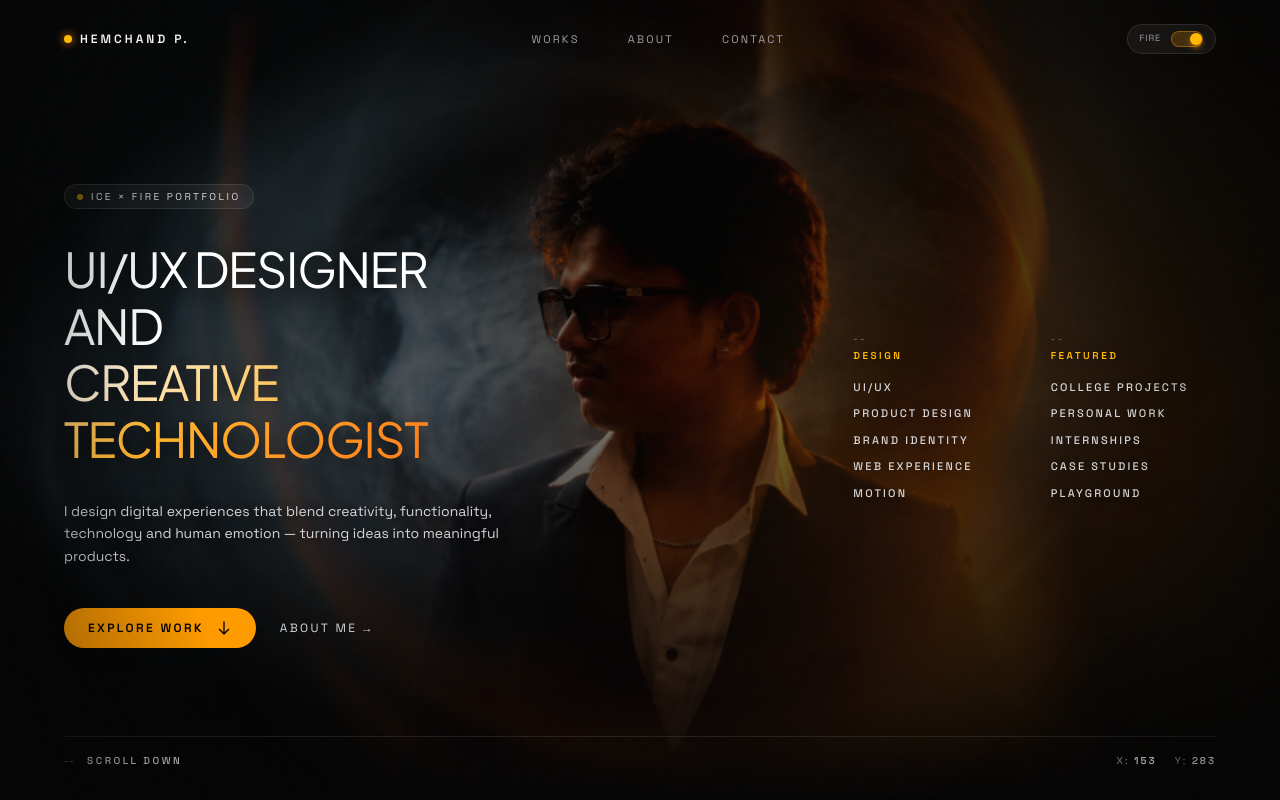
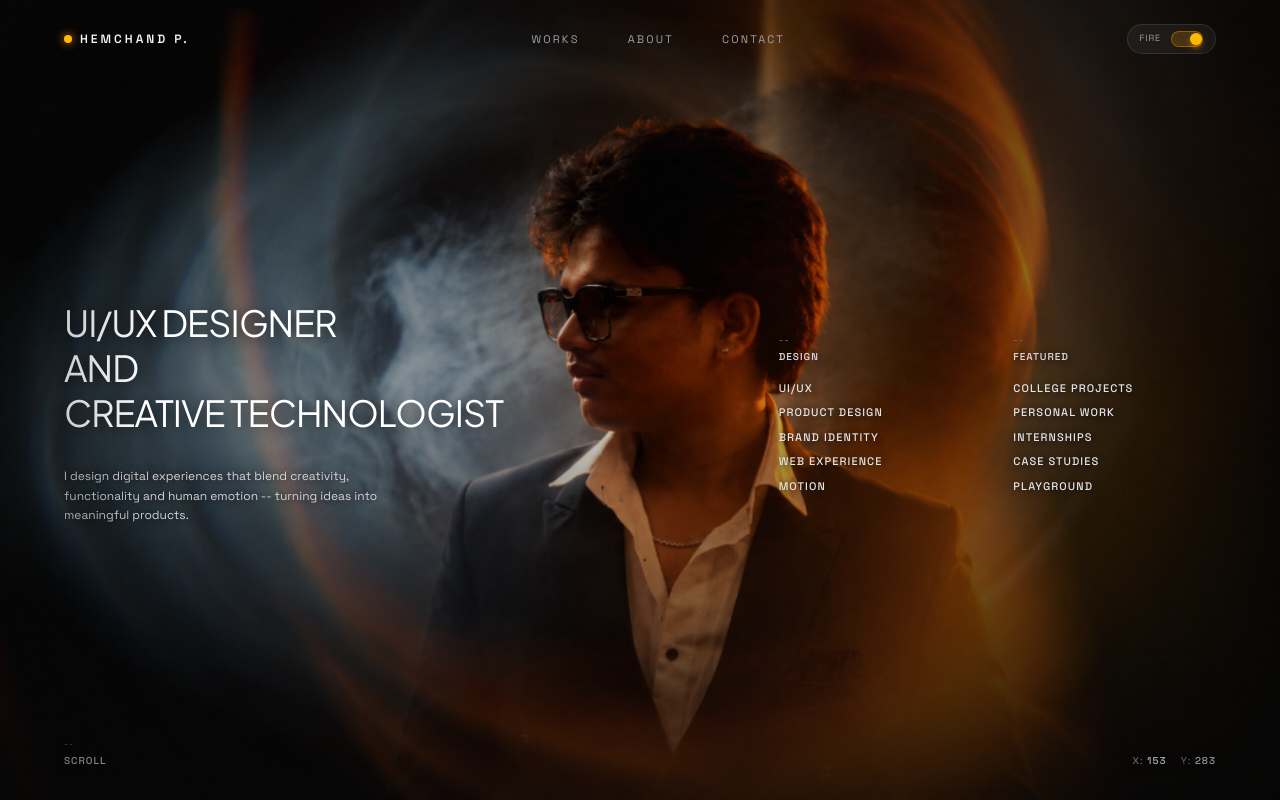
Before and after one commit to hemchandrp21-lgtm/hemchand-portfolio, a React (Vite) app: page / in a window 1280 px wide. Shown: the top 800 px of the page. Built offline with nearby package versions, Linux system fonts and the light colour scheme.

Commit message:
Restore original Hero section design

```diff
--- a/src/components/CinematicHeroEffect.jsx
+++ b/src/components/CinematicHeroEffect.jsx
@@ -1,12 +1,9 @@
 import { useEffect, useRef } from 'react';
-import { useIceFire } from '../context/IceFireContext';
 
 function CinematicHeroEffect({ imageSrc = '/hero_portrait_suit.jpg', className = '' }) {
   const containerRef = useRef(null);
   const imgRef = useRef(null);
-  const fireFlareRef = useRef(null);
-  const iceFlareRef = useRef(null);
-  const { isFire } = useIceFire();
+  const flareRef = useRef(null);
 
   useEffect(() => {
     const container = containerRef.current;
@@ -44,7 +41,7 @@ function CinematicHeroEffect({ imageSrc = '/hero_portrait_suit.jpg', className =
     };
 
     const loop = () => {
-      // Smooth lerp for buttery cinematic inertia
+      // Smooth lerping for fluid cinematic motion without stutter
       currentX += (targetX - currentX) * 0.08;
       currentY += (targetY - currentY) * 0.08;
 
@@ -56,12 +53,8 @@ function CinematicHeroEffect({ imageSrc = '/hero_portrait_suit.jpg', className =
         imgRef.current.style.transform = `scale(${scale}) translate3d(${shiftX * 0.08}px, ${shiftY * 0.08}px, 0)`;
       }
 
-      if (fireFlareRef.current) {
-        fireFlareRef.current.style.transform = `translate3d(${shiftX * 0.5}px, ${shiftY * 0.35}px, 0)`;
-      }
-
-      if (iceFlareRef.current) {
-        iceFlareRef.current.style.transform = `translate3d(${-shiftX * 0.5}px, ${-shiftY * 0.35}px, 0)`;
+      if (flareRef.current) {
+        flareRef.current.style.transform = `translate3d(${shiftX * 0.6}px, ${shiftY * 0.4}px, 0)`;
       }
 
       animFrameId = requestAnimationFrame(loop);
@@ -85,48 +78,33 @@ function CinematicHeroEffect({ imageSrc = '/hero_portrait_suit.jpg', className =
   return (
     <div
       ref={containerRef}
-      className={`relative w-full h-full overflow-hidden select-none bg-[#050505] ${className}`}
+      className={`relative w-full h-full overflow-hidden select-none bg-[#070707] ${className}`}
     >
-      {/* 1. Cinematic Portrait Image */}
+      {/* Slightly Darkened Portrait Photo for Crisp Text Contrast */}
       <img
         ref={imgRef}
         src={imageSrc}
         alt="Hemchand Paunikar"
-        className="absolute inset-0 w-full h-full object-cover object-center filter brightness-[0.78] contrast-[1.15] opacity-100 will-change-transform transition-all duration-700"
+        className="absolute inset-0 w-full h-full object-cover object-center filter brightness-[0.82] contrast-[1.1] opacity-100 will-change-transform"
         style={{
           transform: 'scale(1) translate3d(0px, 0px, 0)',
         }}
       />
 
-      {/* 2. Cold Icy Cyan Volumetric Glow (Top-Left / Opposite Balance) */}
+      {/* Warm Amber Fire Lens Flare Glow on Right */}
       <div
-        ref={iceFlareRef}
-        className={`absolute -left-20 -top-20 w-[42rem] h-[42rem] pointer-events-none mix-blend-screen transition-opacity duration-700 will-change-transform ${
-          isFire ? 'opacity-35' : 'opacity-80'
-        }`}
+        ref={flareRef}
+        className="absolute right-0 top-1/4 w-[45rem] h-[45rem] pointer-events-none mix-blend-screen opacity-50 will-change-transform"
         style={{
-          background: 'radial-gradient(circle at 30% 30%, rgba(114, 216, 255, 0.45) 0%, rgba(63, 188, 232, 0.2) 45%, transparent 75%)',
+          background: 'radial-gradient(circle at 75% 50%, rgba(245, 158, 11, 0.45) 0%, rgba(217, 119, 6, 0.2) 40%, transparent 75%)',
           transform: 'translate3d(0px, 0px, 0)',
-          filter: 'blur(50px)',
+          filter: 'blur(40px)',
         }}
       />
 
-      {/* 3. Warm Amber Fire Volumetric Flare Glow (Bottom-Right / Fire Balance) */}
-      <div
-        ref={fireFlareRef}
-        className={`absolute -right-20 bottom-0 w-[46rem] h-[46rem] pointer-events-none mix-blend-screen transition-opacity duration-700 will-change-transform ${
-          isFire ? 'opacity-80' : 'opacity-35'
-        }`}
-        style={{
-          background: 'radial-gradient(circle at 75% 65%, rgba(255, 122, 24, 0.5) 0%, rgba(255, 181, 46, 0.2) 45%, transparent 75%)',
-          transform: 'translate3d(0px, 0px, 0)',
-          filter: 'blur(55px)',
-        }}
-      />
-
-      {/* 4. Editorial Legibility Vignette Overlays */}
-      <div className="absolute inset-0 bg-gradient-to-r from-[#050505]/85 via-[#050505]/40 to-[#050505]/75 pointer-events-none" />
-      <div className="absolute inset-0 bg-gradient-to-t from-[#050505] via-transparent to-[#050505]/50 pointer-events-none" />
+      {/* Dark Legibility Gradient Overlays behind Text */}
+      <div className="absolute inset-0 bg-gradient-to-r from-[#070707]/60 via-transparent to-[#070707]/50 pointer-events-none" />
+      <div className="absolute inset-0 bg-gradient-to-t from-[#070707]/80 via-transparent to-[#070707]/40 pointer-events-none" />
     </div>
   );
 }
--- a/src/components/Hero.jsx
+++ b/src/components/Hero.jsx
@@ -1,11 +1,9 @@
 import { useEffect, useRef } from 'react';
 import CinematicHeroEffect from './CinematicHeroEffect';
-import { useIceFire } from '../context/IceFireContext';
 
 function Hero() {
   const xRef = useRef(null);
   const yRef = useRef(null);
-  const { isFire } = useIceFire();
 
   useEffect(() => {
     let animFrameId = null;
@@ -43,86 +41,51 @@ function Hero() {
   };
 
   return (
-    <section className="relative w-full h-screen min-h-[680px] overflow-hidden bg-[#050505] text-white flex flex-col justify-between px-6 sm:px-10 lg:px-16 pt-24 pb-8 select-none">
-      {/* 1. Background Cinematic ICE × FIRE Portrait Visual Effect */}
+    <section className="relative w-full h-screen min-h-[650px] overflow-hidden bg-[#070707] text-white flex flex-col justify-between px-8 lg:px-16 pt-24 pb-8 select-none">
+      {/* Full-Screen Cinematic Background Effect */}
       <div className="absolute inset-0 w-full h-full pointer-events-auto z-0">
         <CinematicHeroEffect imageSrc="/hero_portrait_suit.jpg" />
       </div>
 
-      {/* 2. Main Grid Content */}
+      {/* Main Grid Content matching exact reference scale */}
       <div className="relative z-10 w-full max-w-7xl mx-auto flex-1 grid grid-cols-1 lg:grid-cols-12 gap-8 items-center my-auto pointer-events-none">
 
-        {/* Left Side: Editorial Typography & Positioning */}
-        <div className="lg:col-span-7 flex flex-col justify-center self-center my-auto pointer-events-auto space-y-6 sm:space-y-8 items-start text-left">
-          {/* Tag & Subhead */}
-          <div className="inline-flex items-center gap-2 px-3 py-1 rounded-full bg-white/5 border border-white/10 text-[10px] font-mono tracking-[0.25em] text-zinc-300 uppercase">
-            <span className={`w-1.5 h-1.5 rounded-full ${isFire ? 'bg-amber-400 animate-pulse' : 'bg-cyan-400 animate-pulse'}`} />
-            <span>ICE &times; FIRE PORTFOLIO</span>
-          </div>
-
-          {/* Main Title - Architectural Uppercase */}
-          <div className="max-w-xl">
-            <h1 className="font-sans font-normal text-3xl sm:text-4xl lg:text-5xl tracking-tight text-white leading-[1.18] uppercase drop-shadow-[0_4px_12px_rgba(0,0,0,0.9)]">
+        {/* Left Side: Title & Bio Subtext (Vertically Centered Mid-Left) */}
+        <div className="lg:col-span-6 flex flex-col justify-center self-center my-auto pointer-events-auto space-y-6 sm:space-y-8 items-start text-left">
+          {/* Main Title matching reference screenshot proportion - ALL CAPS */}
+          <div className="max-w-md">
+            <h1 className="font-sans font-normal text-2xl sm:text-3xl lg:text-4xl tracking-tight text-white drop-shadow-[0_2px_8px_rgba(0,0,0,0.8)] leading-[1.25] uppercase">
               UI/UX DESIGNER <br />
               AND <br />
-              <span className={`transition-colors duration-500 ${isFire ? 'gradient-text-fire' : 'gradient-text-ice'}`}>
-                CREATIVE TECHNOLOGIST
-              </span>
+              CREATIVE TECHNOLOGIST
             </h1>
           </div>
 
-          {/* Bio Subtext */}
-          <div className="max-w-md">
-            <p className="text-xs sm:text-sm text-zinc-300 font-mono leading-relaxed tracking-normal drop-shadow-[0_2px_6px_rgba(0,0,0,0.9)]">
-              I design digital experiences that blend creativity, functionality, technology and human emotion — turning ideas into meaningful products.
+          {/* Subtitle Bio snippet matching reference text scale */}
+          <div className="max-w-[280px] sm:max-w-xs">
+            <p className="text-[11px] sm:text-xs text-zinc-300 font-mono leading-relaxed tracking-normal drop-shadow-[0_1px_4px_rgba(0,0,0,0.8)]">
+              I design digital experiences that blend creativity, functionality and human emotion -- turning ideas into meaningful products.
             </p>
-          </div>
-
-          {/* Call to Action CTA */}
-          <div className="pt-2 flex items-center gap-6">
-            <a
-              href="#work"
-              onClick={scrollToWork}
-              className={`px-6 py-3 rounded-full text-xs font-mono tracking-[0.2em] uppercase transition-all duration-300 flex items-center gap-3 no-underline shadow-lg ${
-                isFire
-                  ? 'bg-amber-500 text-black font-semibold hover:bg-amber-400 hover:shadow-amber-500/30'
-                  : 'bg-cyan-500 text-black font-semibold hover:bg-cyan-400 hover:shadow-cyan-500/30'
-              }`}
-            >
-              <span>EXPLORE WORK</span>
-              <svg className="w-4 h-4" fill="none" viewBox="0 0 24 24" stroke="currentColor">
-                <path strokeLinecap="round" strokeLinejoin="round" strokeWidth={2} d="M19 14l-7 7m0 0l-7-7m7 7V3" />
-              </svg>
-            </a>
-
-            <a
-              href="/about"
-              className="text-xs font-mono tracking-[0.2em] text-zinc-300 hover:text-white transition-colors no-underline uppercase"
-            >
-              ABOUT ME &rarr;
-            </a>
           </div>
         </div>
 
         {/* Center Space */}
         <div className="hidden lg:block lg:col-span-1" />
 
-        {/* Right Side: Editorial Micro UI HUD Details */}
-        <div className="hidden lg:grid lg:col-span-4 grid-cols-2 gap-8 text-[11px] font-mono tracking-[0.2em] text-zinc-300 uppercase pointer-events-auto self-center drop-shadow-[0_2px_8px_rgba(0,0,0,0.9)]">
+        {/* Right Side: 2 Columns matching Reference Screenshot */}
+        <div className="lg:col-span-5 grid grid-cols-2 gap-8 text-[10px] sm:text-[11px] font-mono tracking-widest text-zinc-300 uppercase pointer-events-auto self-center lg:pl-6 drop-shadow-[0_1px_4px_rgba(0,0,0,0.8)]">
           {/* Column 1: DESIGN */}
           <div className="space-y-4">
             <div>
               <span className="text-zinc-500 text-[10px] block font-mono">--</span>
-              <span className={`font-semibold tracking-[0.25em] text-[10px] block mt-0.5 ${isFire ? 'text-amber-400' : 'text-cyan-400'}`}>
-                DESIGN
-              </span>
+              <span className="text-zinc-300 font-semibold tracking-widest text-[10px] block mt-0.5">DESIGN</span>
             </div>
-            <div className="space-y-2.5 text-zinc-300 font-medium">
-              <p className="hover:text-white transition-colors cursor-default">UI/UX</p>
-              <p className="hover:text-white transition-colors cursor-default">PRODUCT DESIGN</p>
-              <p className="hover:text-white transition-colors cursor-default">BRAND IDENTITY</p>
-              <p className="hover:text-white transition-colors cursor-default">WEB EXPERIENCE</p>
-              <p className="hover:text-white transition-colors cursor-default">MOTION</p>
+            <div className="space-y-2 text-zinc-200 font-medium">
+              <p className="hover:text-amber-400 transition-colors cursor-pointer">UI/UX</p>
+              <p className="hover:text-amber-400 transition-colors cursor-pointer">PRODUCT DESIGN</p>
+              <p className="hover:text-amber-400 transition-colors cursor-pointer">BRAND IDENTITY</p>
+              <p className="hover:text-amber-400 transition-colors cursor-pointer">WEB EXPERIENCE</p>
+              <p className="hover:text-amber-400 transition-colors cursor-pointer">MOTION</p>
             </div>
           </div>
 
@@ -130,39 +93,35 @@ function Hero() {
           <div className="space-y-4">
             <div>
               <span className="text-zinc-500 text-[10px] block font-mono">--</span>
-              <span className={`font-semibold tracking-[0.25em] text-[10px] block mt-0.5 ${isFire ? 'text-amber-400' : 'text-cyan-400'}`}>
-                FEATURED
-              </span>
+              <span className="text-zinc-300 font-semibold tracking-widest text-[10px] block mt-0.5">FEATURED</span>
             </div>
-            <div className="space-y-2.5 text-zinc-300 font-medium">
-              <p className="hover:text-white transition-colors cursor-default">COLLEGE PROJECTS</p>
-              <p className="hover:text-white transition-colors cursor-default">PERSONAL WORK</p>
-              <p className="hover:text-white transition-colors cursor-default">INTERNSHIPS</p>
-              <p className="hover:text-white transition-colors cursor-default">CASE STUDIES</p>
-              <p className="hover:text-white transition-colors cursor-default">PLAYGROUND</p>
+            <div className="space-y-2 text-zinc-200 font-medium">
+              <p className="hover:text-amber-400 transition-colors cursor-pointer">COLLEGE PROJECTS</p>
+              <p className="hover:text-amber-400 transition-colors cursor-pointer">PERSONAL WORK</p>
+              <p className="hover:text-amber-400 transition-colors cursor-pointer">INTERNSHIPS</p>
+              <p className="hover:text-amber-400 transition-colors cursor-pointer">CASE STUDIES</p>
+              <p className="hover:text-amber-400 transition-colors cursor-pointer">PLAYGROUND</p>
             </div>
           </div>
         </div>
       </div>
 
-      {/* 3. Bottom Row: SCROLL (Left) & Live Coordinates (Right) */}
-      <div className="relative z-10 w-full max-w-7xl mx-auto flex items-end justify-between pointer-events-none text-[10px] font-mono text-zinc-400 uppercase tracking-widest pt-4 border-t border-white/10">
+      {/* Bottom Row: SCROLL (Left) & Coordinates (Right) */}
+      <div className="relative z-10 w-full max-w-7xl mx-auto flex items-end justify-between pointer-events-none text-[10px] font-mono text-zinc-400 uppercase tracking-widest pt-2 drop-shadow-[0_1px_4px_rgba(0,0,0,0.8)]">
         {/* Bottom Left Scroll Indicator */}
-        <div className="pointer-events-auto flex items-center space-x-3">
-          <span className="text-zinc-500 text-[10px]">--</span>
+        <div className="pointer-events-auto flex flex-col space-y-0.5">
+          <span className="text-zinc-500 text-[9px]">--</span>
           <a
             href="#work"
             onClick={scrollToWork}
-            className={`transition-colors no-underline cursor-pointer font-medium tracking-[0.25em] ${
-              isFire ? 'hover:text-amber-400 text-zinc-300' : 'hover:text-cyan-400 text-zinc-300'
-            }`}
+            className="hover:text-amber-400 transition-colors no-underline cursor-pointer text-zinc-300 font-medium"
           >
-            SCROLL DOWN
+            SCROLL
           </a>
         </div>
 
-        {/* Bottom Right Live Mouse Coordinates */}
-        <div className="pointer-events-auto text-zinc-400 font-mono tracking-[0.2em] hidden sm:block">
+        {/* Bottom Right Live Mouse Coordinates matching Reference */}
+        <div className="pointer-events-auto text-zinc-400 font-mono tracking-widest">
           X: <span ref={xRef} className="text-zinc-200 font-semibold">153</span> &nbsp;&nbsp; Y: <span ref={yRef} className="text-zinc-200 font-semibold">283</span>
         </div>
       </div>
```
